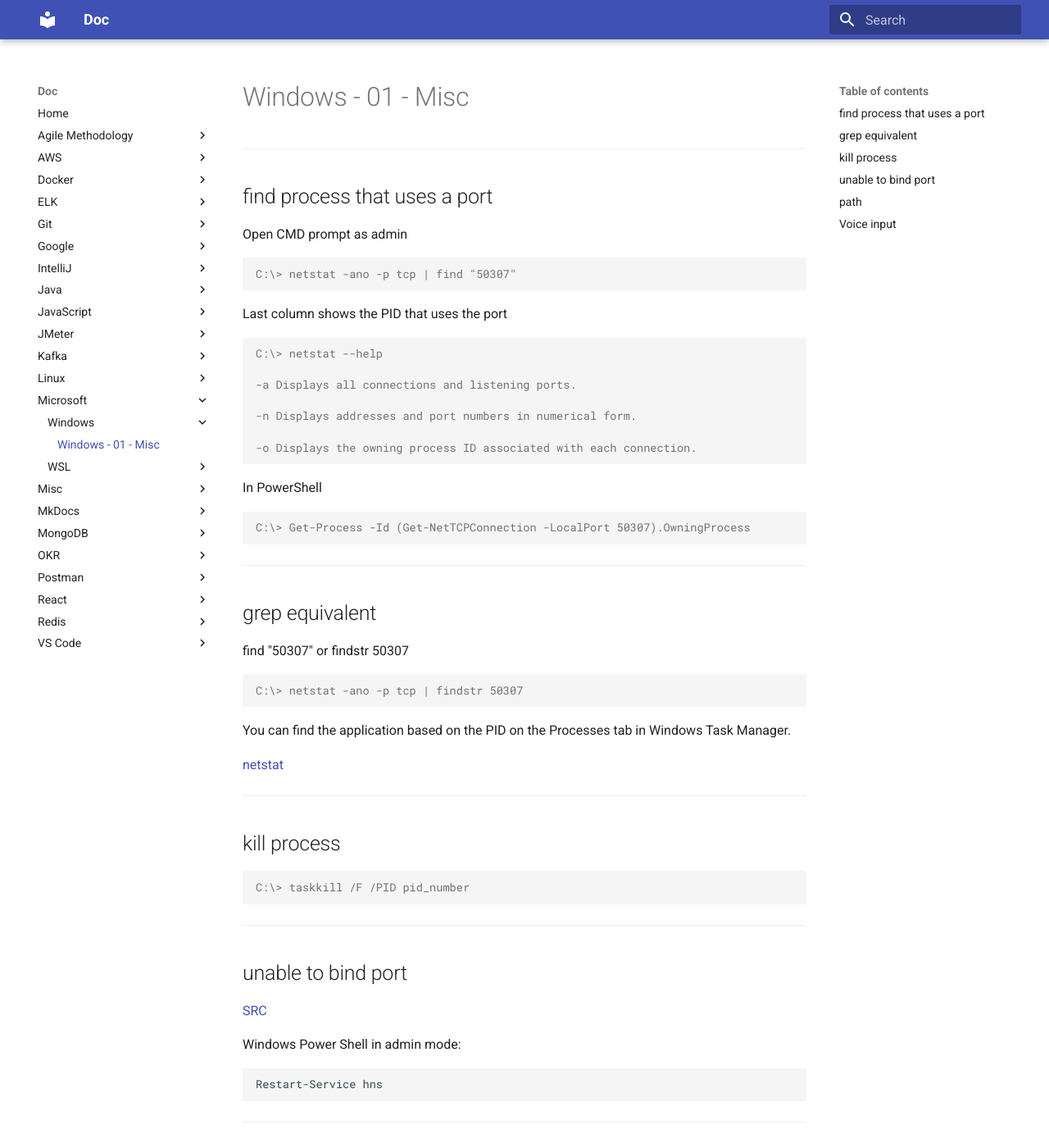
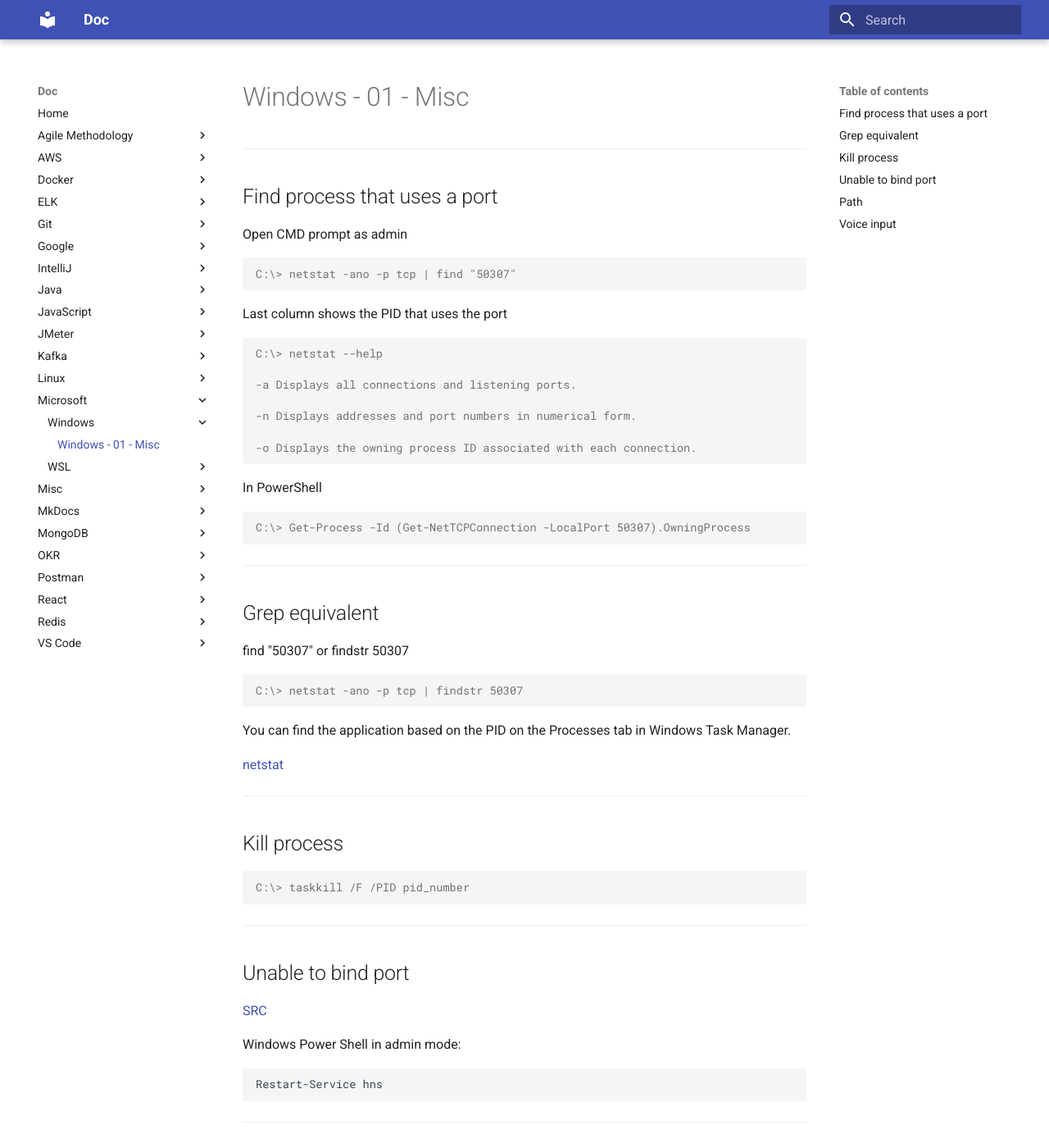
Before and after one commit to oldu73/doc, an MkDocs documentation site: the page built from docs/microsoft/windows/1-windows-misc.md, in a window 1280 px wide and 1400 px high. Shown: the whole window at 82% size. Built offline with MkDocs 1.6.1 and Material for MkDocs 9.7.7, drawn with Linux system fonts in a browser that asks for light colours.

````diff
--- a/docs/microsoft/windows/1-windows-misc.md
+++ b/docs/microsoft/windows/1-windows-misc.md
@@ -2,7 +2,7 @@
 
 ---
 
-## find process that uses a port
+## Find process that uses a port
 
 Open CMD prompt as admin
 
@@ -30,7 +30,7 @@ C:\> Get-Process -Id (Get-NetTCPConnection -LocalPort 50307).OwningProcess
 
 ---
 
-## grep equivalent
+## Grep equivalent
 
 find "50307" or findstr 50307
 
@@ -44,7 +44,7 @@ You can find the application based on the PID on the Processes tab in Windows Ta
 
 ---
 
-## kill process
+## Kill process
 
 ```console
 C:\> taskkill /F /PID pid_number
@@ -52,7 +52,7 @@ C:\> taskkill /F /PID pid_number
 
 ---
 
-## unable to bind port
+## Unable to bind port
 
 [SRC](https://stackoverflow.com/questions/15619921/an-attempt-was-made-to-access-a-socket-in-a-way-forbidden-by-its-access-permissi)
 
@@ -64,7 +64,7 @@ Restart-Service hns
 
 ---
 
-## path
+## Path
 
 PATH shortcut:
 
````
